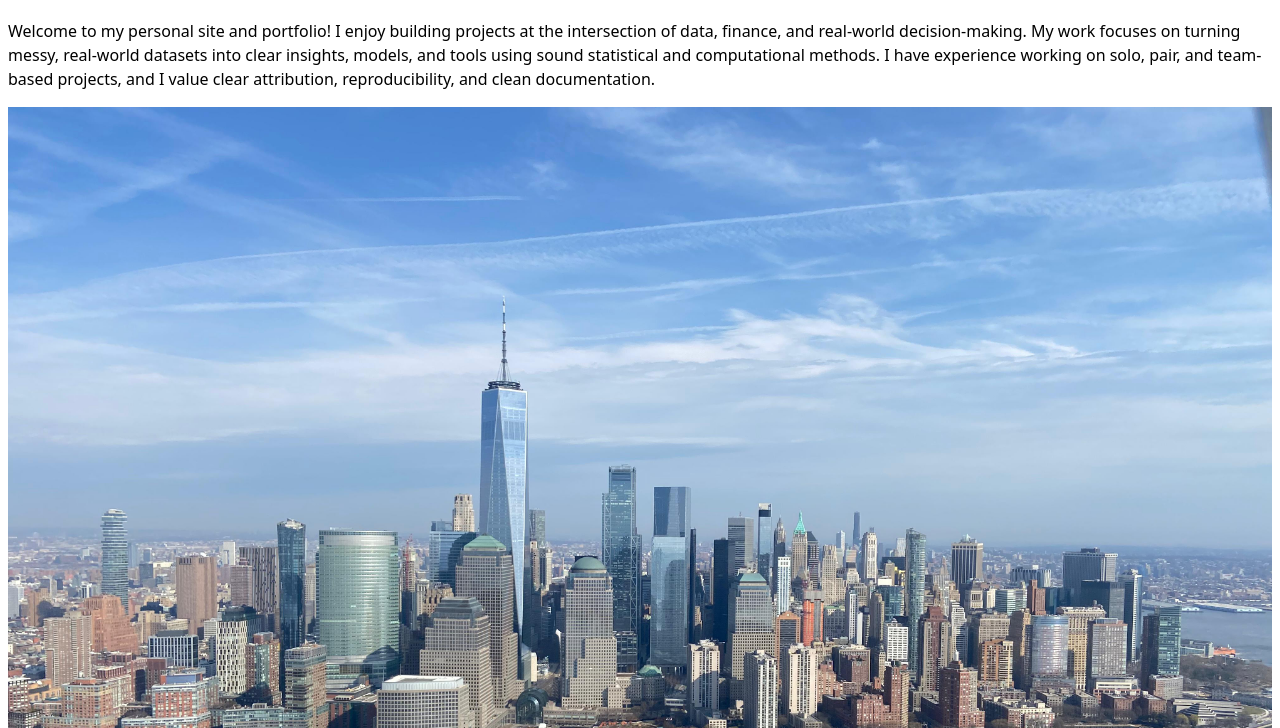
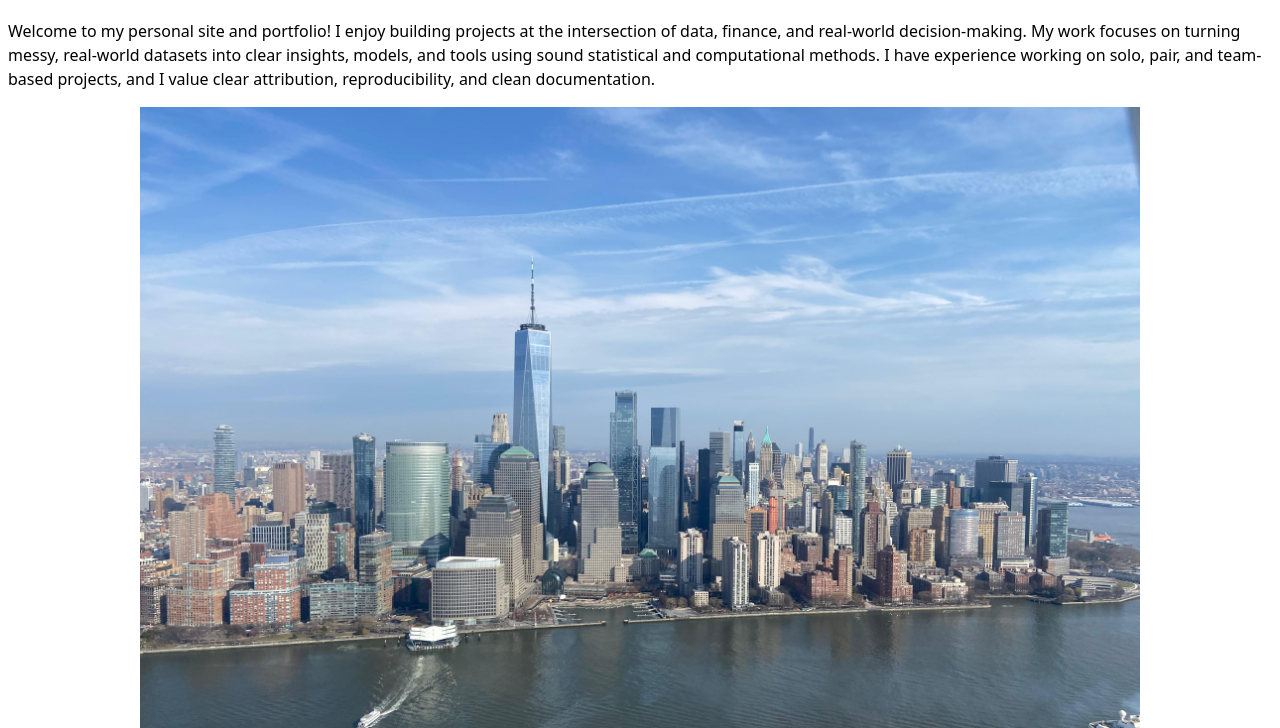
Before and after one commit to ishaantibdewal/dsc106_portfolio, a plain HTML site: page index.html in a window 1280 px wide. Shown: the part 72-800 px from the top of the page. Drawn offline with Linux system fonts and the light colour scheme.

Commit message:
image size

```diff
--- a/style.css
+++ b/style.css
@@ -7,7 +7,7 @@ body {
 
 img {
   max-width: 100%;
-  width: 100%;
+  width: min(100%, 1000px);
   height: auto;
   display: block;
   margin: 1rem auto;
```
